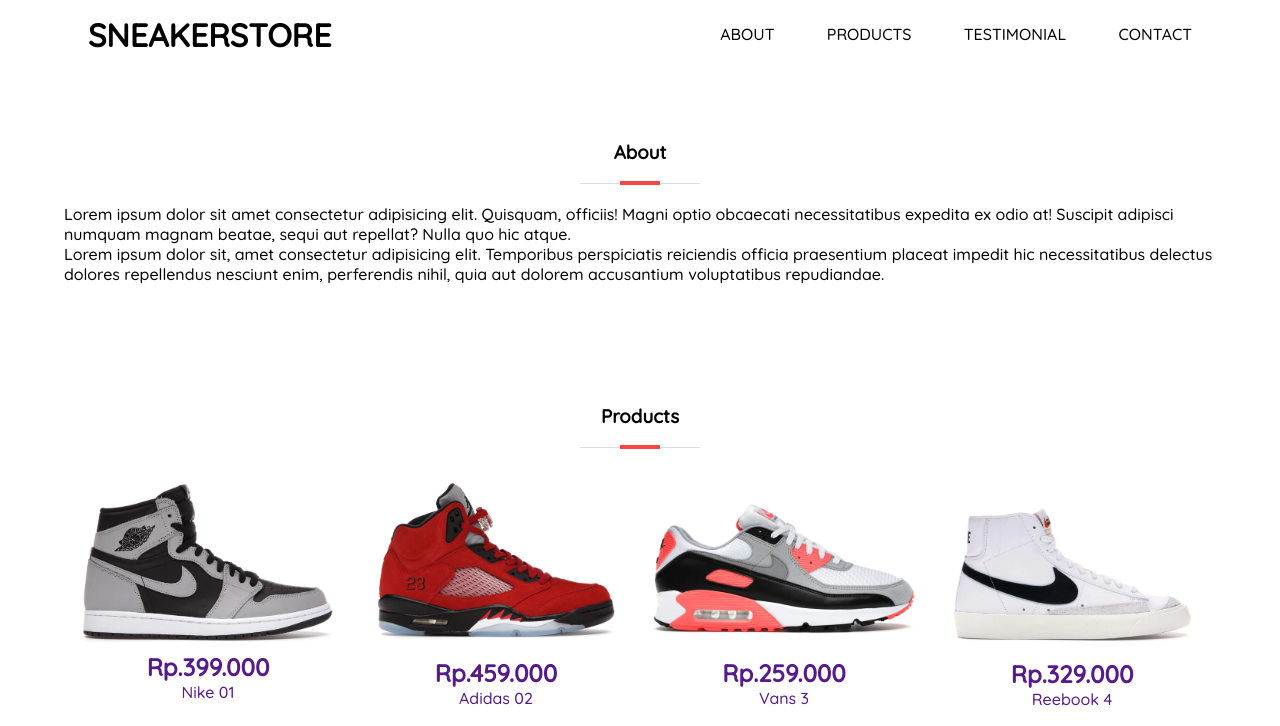
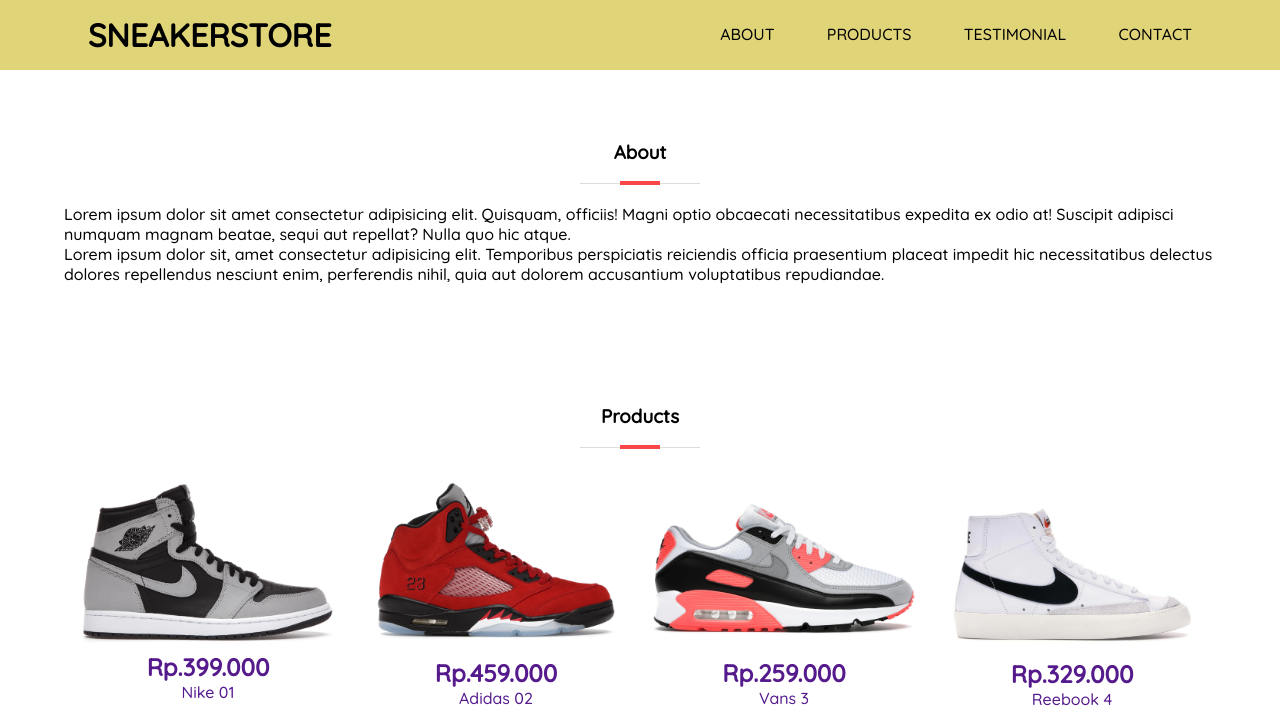
Before and after one commit to indrawanhp/toko_sepatu-C38, a plain HTML site: page index.html in a window 1280 px wide. Shown: the top 726 px of the page. Drawn offline with Linux system fonts and the light colour scheme.

Commit message:
Update styles.css

```diff
--- a/css/styles.css
+++ b/css/styles.css
@@ -12,6 +12,7 @@ li {
 /* bagian header */
 header {
   height: 70px;
+  background-color: rgb(223, 212, 120);
 }
 header h1 {
   display: inline-block;
```
